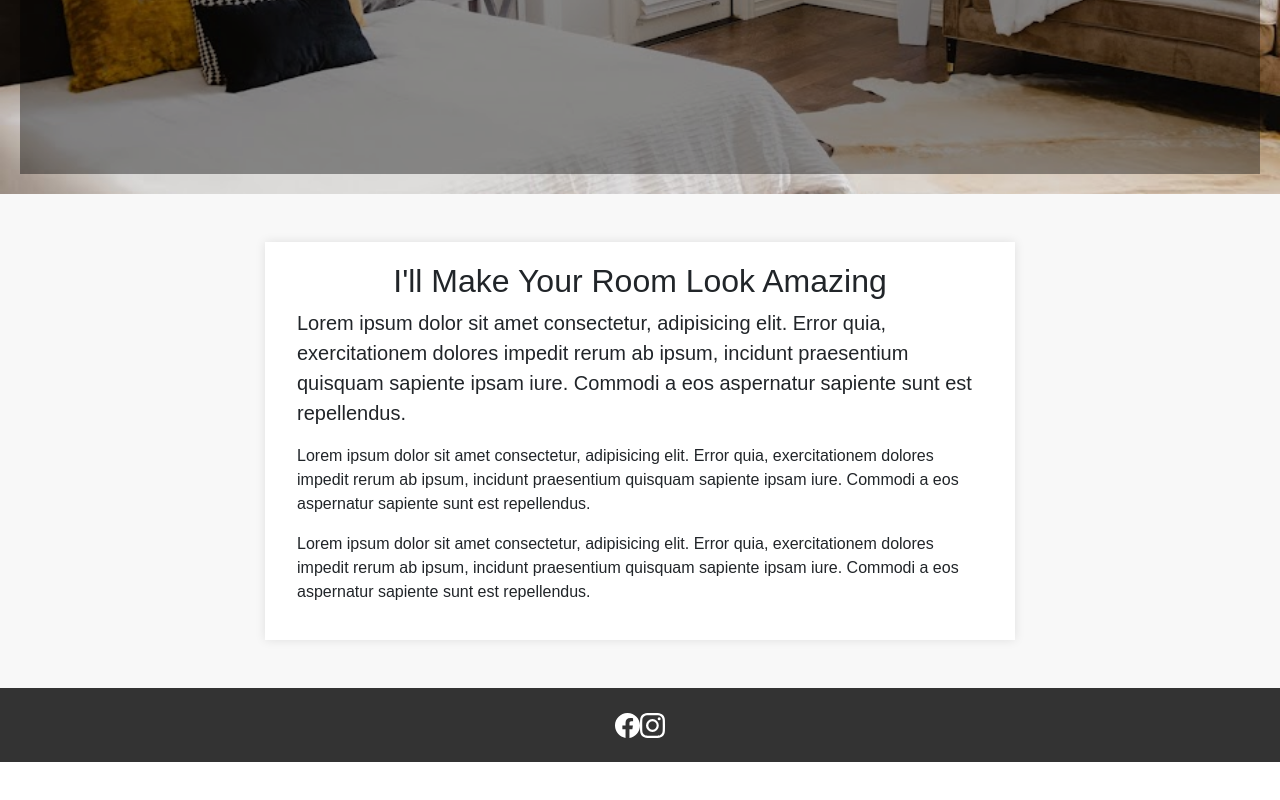
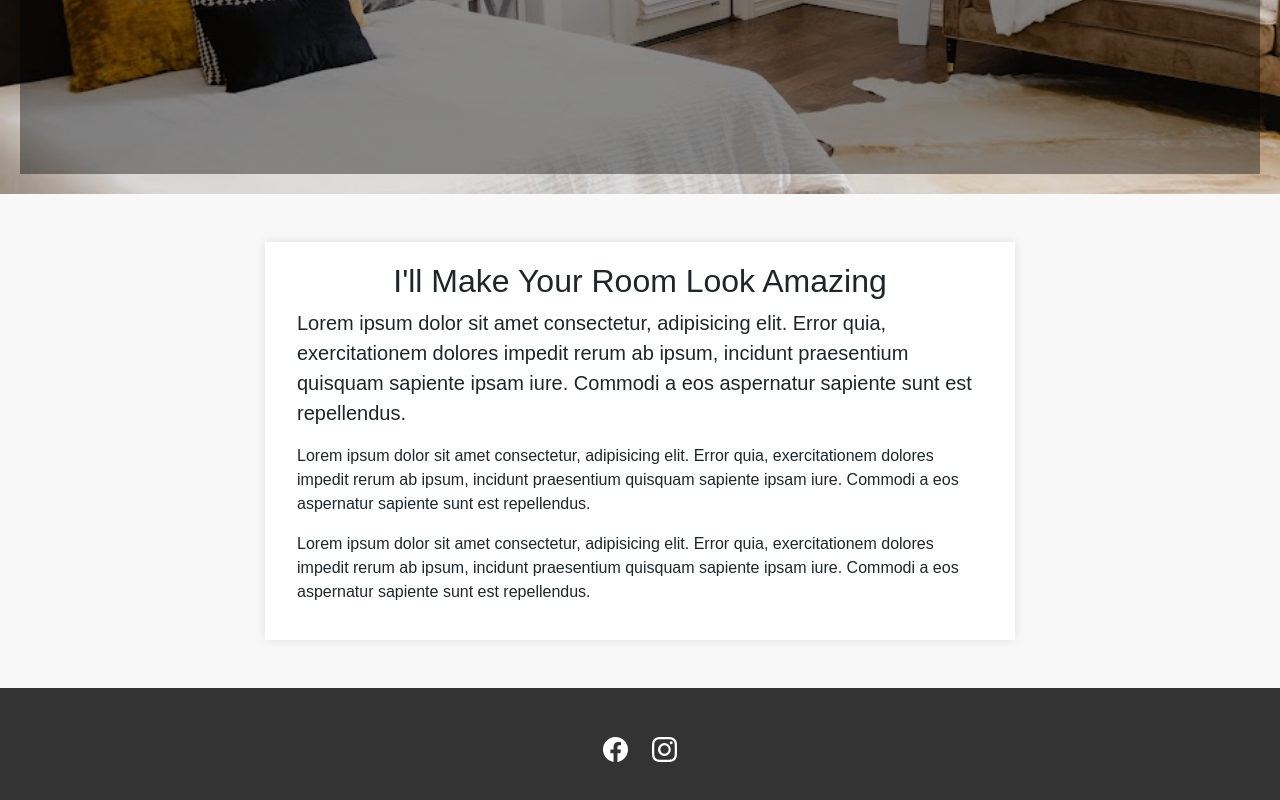
Before and after one commit to Arcyboy/Website-Portfolio, a plain HTML site: page index.html in a window 1280 px wide. Shown: the part 427-1227 px from the top of the page. Before the commit the page ends 1189 px from the top, so only its background shows below. Drawn offline with nearby package versions, Linux system fonts and the light colour scheme.

Commit message:
FOOTER UPDATE

```diff
--- a/index.html
+++ b/index.html
@@ -61,9 +61,9 @@
         </div>
 
     </main>
-        <footer class="py-4">
+    <footer class="py-5">
         <div class="d-flex flex-row justify-content-center">
-                <a href="#"><svg xmlns="http://www.w3.org/2000/svg" width="25" height="25" fill="currentColor" class="bi bi-facebook" viewBox="0 0 16 16">
+            <a href="#" class="me-4"><svg xmlns="http://www.w3.org/2000/svg" width="25" height="25" fill="currentColor" class="bi bi-facebook" viewBox="0 0 16 16">
                 <path d="M16 8.049c0-4.446-3.582-8.05-8-8.05C3.58 0-.002 3.603-.002 8.05c0 4.017 2.926 7.347 6.75 7.951v-5.625h-2.03V8.05H6.75V6.275c0-2.017 1.195-3.131 3.022-3.131.876 0 1.791.157 1.791.157v1.98h-1.009c-.993 0-1.303.621-1.303 1.258v1.51h2.218l-.354 2.326H9.25V16c3.824-.604 6.75-3.934 6.75-7.951z"/>
               </svg></a>
             <a href="#">
@@ -73,6 +73,7 @@
             </a>
         </div>
     </footer>
+
     <!-- Op@onal JavaScript; choose one of the two! -->
     <!-- Op@on 1: Bootstrap Bundle with Popper -->
     <script src="https://cdn.jsdelivr.net/npm/bootstrap@5.3.2/dist/js/bootstrap.bundle.min.js" integrity="sha384-C6RzsynM9kWDrMNeT87bh95OGNyZPhcTNXj1NW7RuBCsyN/o0jlpcV8Qyq46cDfL" crossorigin="anonymous"></script>
```
Also changed, not shown: about.html (+2 -1 lines), contact.html (+1 -1 lines), portfolio.html (+1 -1 lines). Lines whose indentation alone changed are shown as unchanged.
